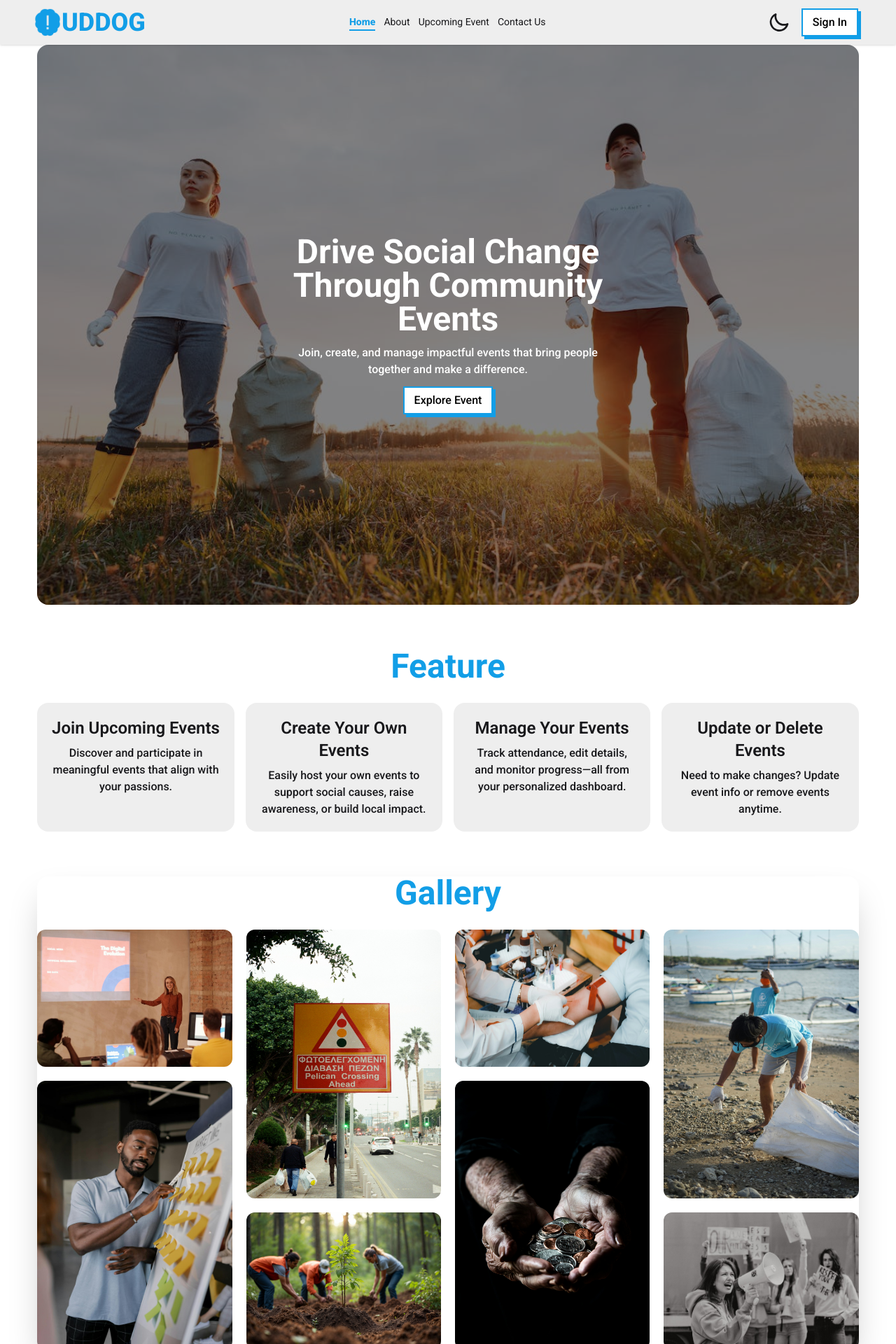
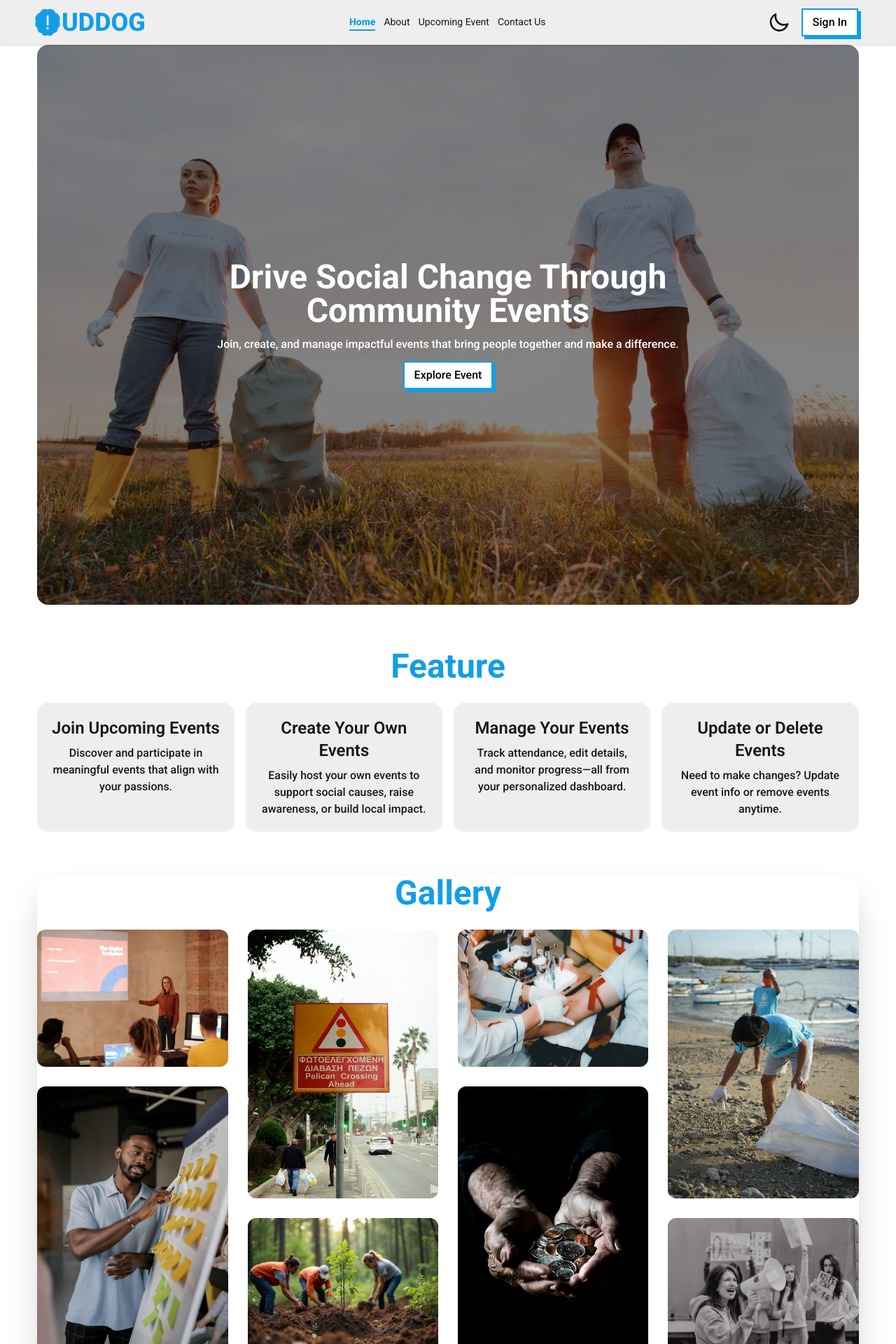
Before and after one commit to ihsanuddin637/uddog-client, a React (Vite) app: page / in a window 1280 px wide. Shown: the top 1920 px of the page at 70% size. Built offline with nearby package versions, Linux system fonts and the light colour scheme; no server answers.

Commit message:
changed section gap

```diff
--- a/src/Pages/Banner/Banner.jsx
+++ b/src/Pages/Banner/Banner.jsx
@@ -11,8 +11,10 @@ const Banner = () => {
     >
       <div className="hero-overlay rounded-2xl"></div>
       <div className="hero-content text-neutral-content text-center">
-        <div className="max-w-md space-y-3">
-          <h1 className="text-5xl text-white font-bold">Drive Social Change Through Community Events</h1>
+        <div className="max-w-10/12 space-y-3">
+          <h1 className="text-5xl text-white font-bold">
+            Drive Social Change Through Community Events
+          </h1>
           <p className="text 2xl text-white font-medium">
             Join, create, and manage impactful events that bring people together
             and make a difference.
--- a/src/Pages/GallerySection/GallerySection.jsx
+++ b/src/Pages/GallerySection/GallerySection.jsx
@@ -6,8 +6,8 @@ const GallerySection = () => {
       <h1 className="text-5xl font-bold text-[#129ee7] text-center pb-7">
         Gallery
       </h1>
-      <div className="flex sm:flex-row flex-col justify-center gap-5">
-        <div className="space-y-5">
+      <div className="flex sm:flex-row flex-col justify-center gap-7">
+        <div className="space-y-7">
           <div>
             <img
               className="w-[300px] mx-auto lg:w-72 h-[196px] rounded-xl"
@@ -23,7 +23,7 @@ const GallerySection = () => {
             />
           </div>
         </div>
-        <div className="space-y-5">
+        <div className="space-y-7">
           <div>
             <img
               className="w-[300px] mx-auto lg:w-72 h-96 rounded-xl"
@@ -39,7 +39,7 @@ const GallerySection = () => {
             />
           </div>
         </div>
-        <div className="space-y-5">
+        <div className="space-y-7">
           <div>
             <img
               className="w-[300px] mx-auto lg:w-72 h-[196px] rounded-xl"
@@ -55,7 +55,7 @@ const GallerySection = () => {
             />
           </div>
         </div>
-        <div className="space-y-5">
+        <div className="space-y-7">
           <div>
             <img
               className="w-[300px] mx-auto lg:w-72 h-96 rounded-xl"
```
Lines whose indentation alone changed are shown as unchanged.
